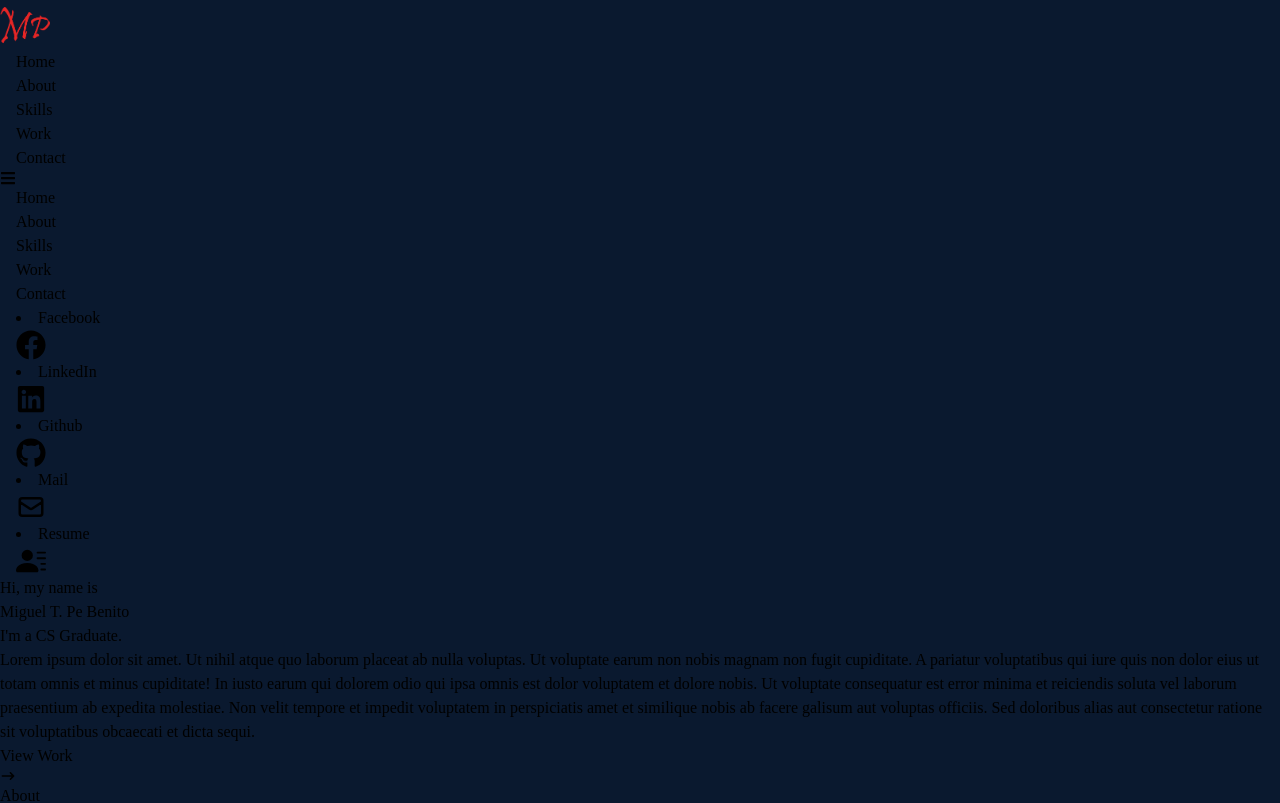
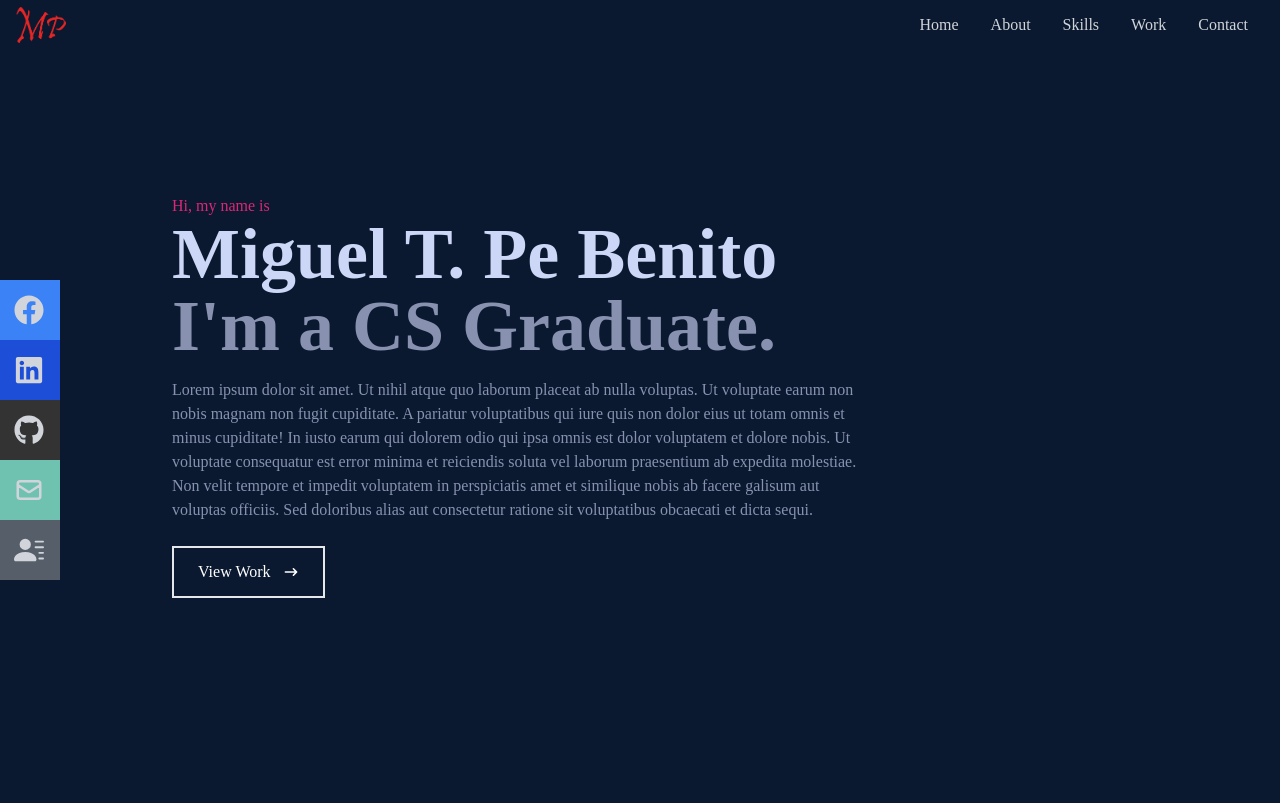
Before and after one commit to ChiefMigz/miguel-portfolio-website, a React (Create React App) app: page / in a window 1280 px wide. Shown: the top 803 px of the page. Built offline with nearby package versions, Linux system fonts and the light colour scheme.

Commit message:
Configured website for production

```diff
--- /dev/null
+++ b/postcss.config.js
@@ -0,0 +1,6 @@
+module.exports = {
+  plugins: {
+    tailwindcss: {},
+    autoprefixer: {},
+  },
+}
--- a/tailwind.config.js
+++ b/tailwind.config.js
@@ -1,7 +1,10 @@
 module.exports = {
-  content: ["./src/**/*.{html,js}"],
+  content: [
+    "./src/**/*.{js,jsx,ts,tsx}",
+  ],
   theme: {
     extend: {},
   },
   plugins: [],
+  enabled: process.env.NODE_ENV === "production"
 }
```
Also changed, not shown: src/logo.svg (deleted).
